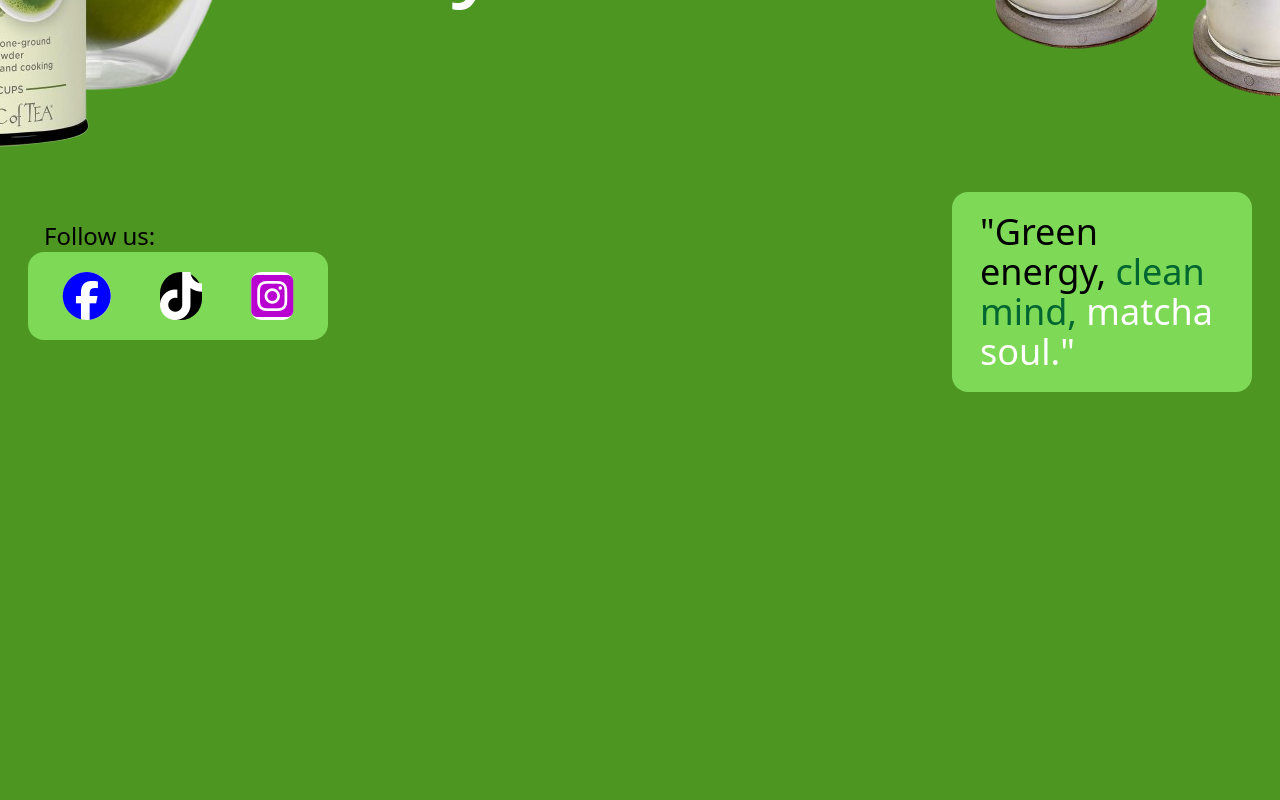
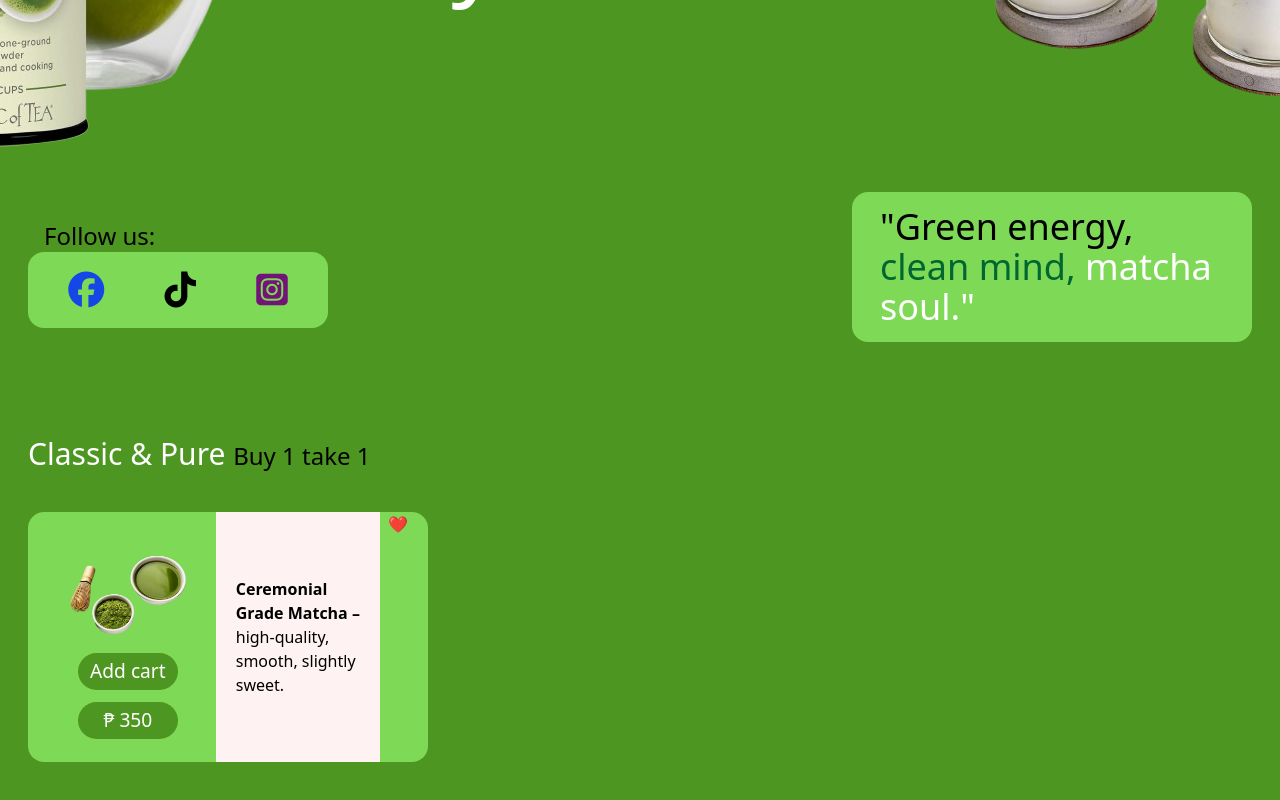
Before and after one commit to lAngittoto/matcha, a React (Vite) app: page / in a window 1280 px wide. Shown: the part 504-1304 px from the top of the page. Before the commit the page ends 896 px from the top, so only its background shows below. Built offline with nearby package versions, Linux system fonts and the light colour scheme.

Commit message:
Added product

```diff
--- a/src/App.jsx
+++ b/src/App.jsx
@@ -4,6 +4,7 @@ import Footer from './components/Footer'
 import Header from './components/Header'
 import Home from './components/Home'
 import About from './components/About'
+import Products from './components/Products'
 
 
 function App() {
@@ -12,7 +13,7 @@ function App() {
     <>
    <Header />
    <Routes>
-    <Route path="/" element={<><Home/><Footer/></>} />
+    <Route path="/" element={<><Home/><Footer/><Products/></>} />
     <Route path='/about'element={<About/>} />
    </Routes>
 
--- /dev/null
+++ b/src/ButtonDescription/AddCarts.jsx
@@ -0,0 +1,15 @@
+const AddCarts = ({children, className}) => {
+    function handleClick () {
+        alert('Added to cart.')
+    }
+    return(
+        <button
+        onClick={handleClick}
+        className={`bg-[#4e9622] w-[100px] py-1 rounded-3xl text-[1.2rem] text-white cursor-pointer hover:scale-110 transition-transform duration-100${className}`}
+        >
+            {children}
+
+        </button>
+    );
+};
+export default AddCarts;
--- /dev/null
+++ b/src/ButtonDescription/Buys.jsx
@@ -0,0 +1,13 @@
+const Buys = ({children, className}) => {
+    function handleClick () {
+        alert('Thanks for buying proceed to payment')
+    }
+    return(
+        <button
+        onClick={handleClick}
+        className={`bg-[#4e9622] w-[100px] py-1 rounded-3xl text-[1.2rem] text-white cursor-pointer hover:scale-110 transition-transform duration-100 ${className}`}>
+            {children}
+        </button>
+    );
+};
+export default Buys;
--- /dev/null
+++ b/src/ButtonDescription/Descriptions.jsx
@@ -0,0 +1,11 @@
+
+const Descriptions = ({menu}) => {
+    return(
+        <>
+
+        <h1 className="text-[1rem font-bold">{menu.flavor}</h1>
+        <span className="text-[1rem]">{menu.addedFlavor}</span>
+        </>
+    );
+};
+export default Descriptions;
--- a/src/components/Footer.jsx
+++ b/src/components/Footer.jsx
@@ -2,18 +2,18 @@ const Footer = () => {
   return (
     <>
       <footer>
-        <div className="flex flex-row justify-between">
+        <div className="flex flex-col justify-between md:flex-row ">
           <section className="flex flex-col p-7">
             <h1 className="text-2xl ml-4 cursor-default">Follow us:</h1>
-            <div className="flex gap-5 bg-[#7ED957] w-[300px] p-5 rounded-2xl justify-around ">
-              <i class="fa-brands fa-facebook hover:scale-110 transition-transform duration-100"></i>
-              <i class="fa-brands fa-tiktok hover:scale-110 transition-transform duration-100"></i>
-              <i class="fa-brands fa-square-instagram hover:scale-110 transition-transform duration-100"></i>
+            <div className="flex gap-5 bg-[#7ED957] w-[300px] p-4 rounded-2xl justify-around lg:w-[300px] md:w-[250px] md:p-2 lg:p-5 items-center">
+              <i class="fa-brands fa-facebook hover:scale-110 transition-transform duration-100 text-4xl text-blue-700"></i>
+              <i class="fa-brands fa-tiktok hover:scale-110 transition-transform duration-100 text-4xl text-black"></i>
+              <i class="fa-brands fa-square-instagram hover:scale-110 transition-transform duration-100 text-4xl text-fuchsia-900"></i>
             </div>
           </section>
           <section className="px-7">
-            <div className="w-[300px] h-[200px] bg-[#7ED957] p-7 flex flex-col justify-center items-center rounded-2xl cursor-default">
-                 <h1 className="text-4xl ">"Green energy, <span className="text-green-800">clean mind,</span> <span className="text-white">matcha soul."</span></h1>
+            <div className="lg:w-[400px] h-[150px] bg-[#7ED957] p-7 flex flex-col justify-center items-center rounded-2xl cursor-default md:w-[350px] ">
+                 <h1 className="lg:text-4xl md:text-3xl text-5xl">"Green energy, <span className="text-green-800">clean mind,</span> <span className="text-white">matcha soul."</span></h1>
             </div>
           </section>
         </div>
--- a/src/components/Home.jsx
+++ b/src/components/Home.jsx
@@ -6,7 +6,7 @@ const Home = () => {
       <section >
         <div className="flex flex-col items-center justify-center lg:px-5 lg:py-10  md:flex-row sm:flex-col py-10">
           <img src={DailyMatcha} alt="Daily matcha image" className="w-[500px] md:w-full " />
-          <h1 className="lg:text-8xl md:text-7xl text-7xl text-white flex flex-col lg:flex-row md:flex-row cursor-default ">
+          <h1 className="lg:text-8xl md:text-7xl text-9xl text-white flex flex-col lg:flex-row md:flex-row cursor-default ">
             You're Daily, <span className="text-black"> Best Matcha</span>
           </h1>
           <img src={IcedMatcha} alt="Iced matcha image" className="w-[500px] md:w-full"/>
--- /dev/null
+++ b/src/components/Products.jsx
@@ -0,0 +1,38 @@
+import CeremonialGrade from "../assets/images/CeremonialGrade.png";
+import Descriptions from "../ButtonDescription/Descriptions";
+import Buys from "../ButtonDescription/Buys";
+import AddCarts from "../ButtonDescription/AddCarts";
+const Products = () => {
+  return (
+    <>
+      <div className="px-7 py-10">
+        <h1 className="py-10 text-3xl text-white">
+          Classic & Pure <span className="text-black text-2xl">Buy 1 take 1</span>
+        </h1>
+
+        <section className="bg-[#7ED957] lg:w-[400px] lg:h-[250px] rounded-2xl flex flex-row px-5 gap-2">
+          <div className="flex flex-col justify-center items-center gap-3 w-[180px] ">
+            <img
+              src={CeremonialGrade}
+              alt="Ceremonial Grade Matcha"
+              className="object-contain"
+            />
+            <AddCarts>Add cart</AddCarts>
+            <Buys>₱ 350</Buys>
+          </div>
+          <div className="w-[180px] bg-red-50 px-5 flex  flex-col justify-center">
+          <Descriptions
+            menu={{
+              flavor:
+                "Ceremonial Grade Matcha –",
+                addedFlavor: "high-quality, smooth, slightly sweet.",
+            }}
+          />
+        </div>
+           <div>❤</div>
+        </section>
+      </div>
+    </>
+  );
+};
+export default Products;
--- a/src/index.css
+++ b/src/index.css
@@ -3,25 +3,3 @@ body{
   background-color: #4e9622;
 
 }
-
-.fa-facebook{
- font-size: 3rem;
- color: blue;
- background-color: white;
- border-radius: 50px;
- cursor: pointer;
-}
-.fa-tiktok{
- font-size: 3rem;
- color: white;
- background-color: black;
- border-radius: 50px;
- cursor: pointer;
-}
-.fa-square-instagram{
- font-size: 3rem;
- color: rgb(185, 3, 209);
- background-color: white;
- border-radius: 10px;
- cursor: pointer;
-}
```
Also changed, not shown: src/assets/images/CeremonialGrade.png (added).
